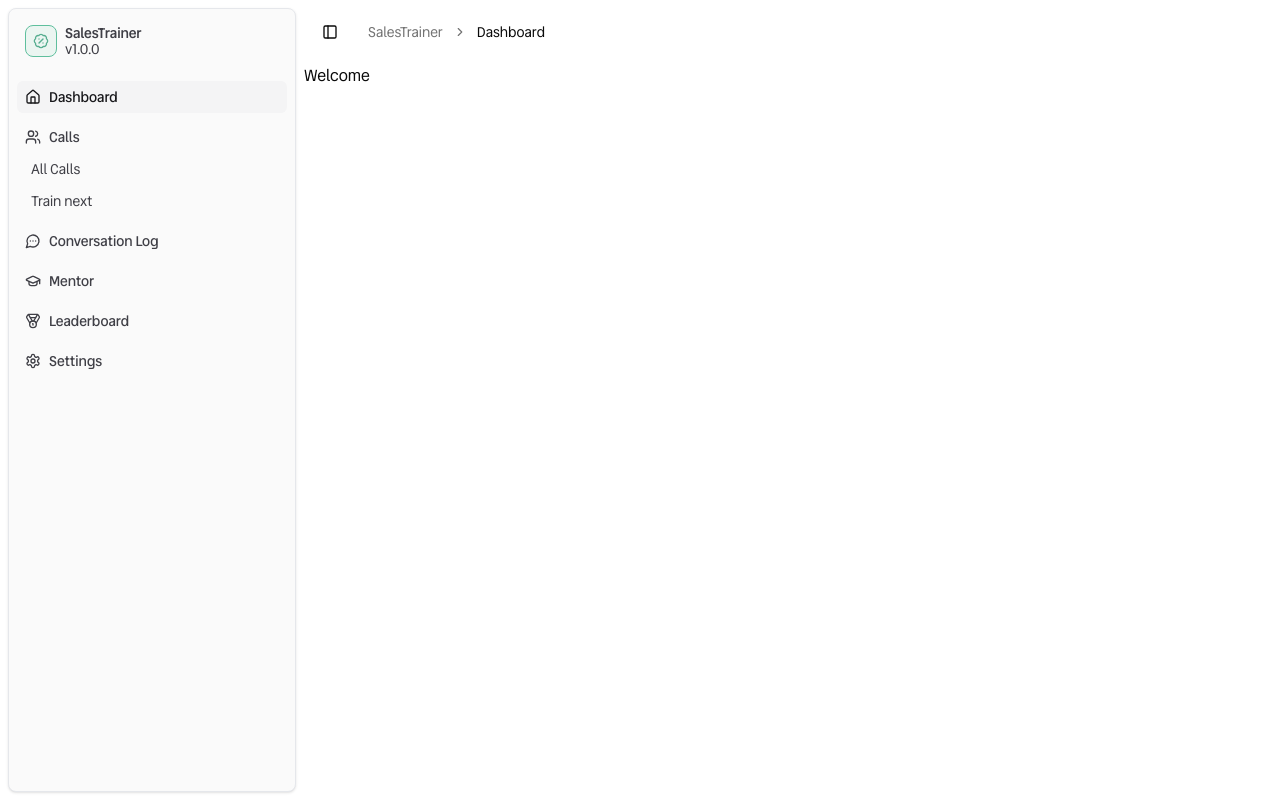
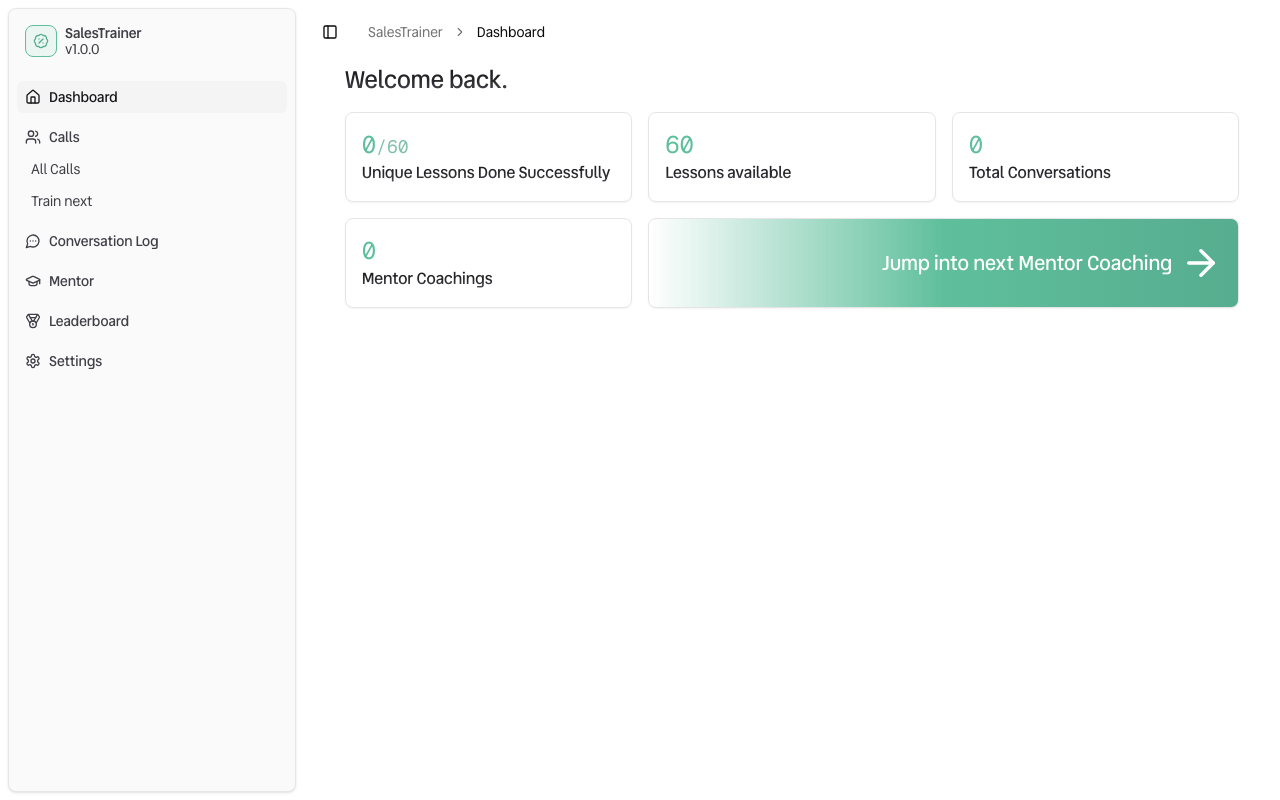
Before and after one commit to luisoos/sales, a Next.js app: page /dashboard in a window 1280 px wide. Built offline with nearby package versions, Linux system fonts and the light colour scheme; no server answers.

Commit message:
✨ feat: add simple stats dashboard

```diff
--- a/src/app/dashboard/page.tsx
+++ b/src/app/dashboard/page.tsx
@@ -1,5 +1,77 @@
-'use client';
+'use server';
 
-export default function Page() {
-    return <h1>Welcome</h1>;
+import { lessons } from '~/utils/prompts/lessons';
+import { getAllConversations } from '~/server/services/conversation';
+import { createClient } from '~/utils/supabase/server';
+import { Conversation } from '@prisma/client';
+import { getAllMentorChats } from '~/server/services/mentor-chat';
+import { ArrowRight } from 'lucide-react';
+import { cn } from '~/lib/utils';
+import { tailwindTextGradientClasses } from '~/components/landing-page/bento';
+import React from 'react';
+
+export default async function Page() {
+    const supabase = await createClient();
+    const {
+        data: { user },
+    } = await supabase.auth.getUser();
+
+    const conversations: Conversation[] = user
+        ? await getAllConversations({ userId: user.id })
+        : [];
+
+    const uniqueConversationsSuccessfullyDone = conversations.filter(
+        (item, index, self) =>
+            item.status === 'CLOSED' &&
+            index ===
+                self.findIndex(
+                    (t) => t.lessonId === item.lessonId,
+                ),
+    );
+
+    const uniqueLectionsSuccessfullyDone =
+        uniqueConversationsSuccessfullyDone.length;
+
+    const mentorChats = user
+        ? await getAllMentorChats({ userId: user.id })
+        : [];
+
+    return (
+        <div className="grid w-11/12 grid-cols-3 gap-4 mx-auto">
+            <div className="col-span-3">
+                <h2 className={cn("text-2xl font-medium", tailwindTextGradientClasses)}>Welcome back.</h2>
+            </div>
+            <StatCard
+                value={
+                    <>
+                        {uniqueLectionsSuccessfullyDone}
+                        <span className="text-lg opacity-75 text-brand-dark">
+                            /{lessons.length}
+                        </span>
+                    </>
+                }
+                label={`Unique ${uniqueLectionsSuccessfullyDone === 1 ? 'Lesson' : 'Lessons'} Done Successfully`}
+            />
+            <StatCard value={lessons.length} label="Lessons available" />
+            <StatCard value={conversations.length} label="Total Conversations" />
+            <StatCard value={mentorChats.length} label="Mentor Coachings" />
+            <div className="flex justify-end p-4 border rounded-lg shadow-sm col-span-2 bg-gradient-to-r from-transparent via-brand to-brand-dark">
+                <p className="h-min my-auto text-xl mr-2 font-medium text-white">Jump into next Mentor Coaching</p>
+                <ArrowRight size={42} className="my-auto text-white" />
+            </div>
+        </div>
+    );
 }
+
+function StatCard({ value, label, className }: {
+    value: React.ReactNode;
+    label: string;
+    className?: string;
+}) {
+    return (
+        <div className={cn("p-4 border rounded-lg shadow-sm", className)}>
+            <p className="font-mono text-2xl text-brand">{value}</p>
+            <p className={cn("font-medium", tailwindTextGradientClasses)}>{label}</p>
+        </div>
+    );
+}
--- a/src/server/services/mentor-chat.ts
+++ b/src/server/services/mentor-chat.ts
@@ -1,5 +1,14 @@
 import { RoleMessage } from '~/types/conversation';
 import { db } from '~/server/db';
+
+export async function getAllMentorChats(params: {
+    userId: string;
+}) {
+    const mentorChats = await db.mentorChat.findMany({
+        where: { userId: params.userId },
+    });
+    return mentorChats;
+}
 
 export async function updateOrCreateMentorChat(params: {
     userId: string;
```
Also changed, not shown: 1 other file (tests, documents, lock files or other folders).
